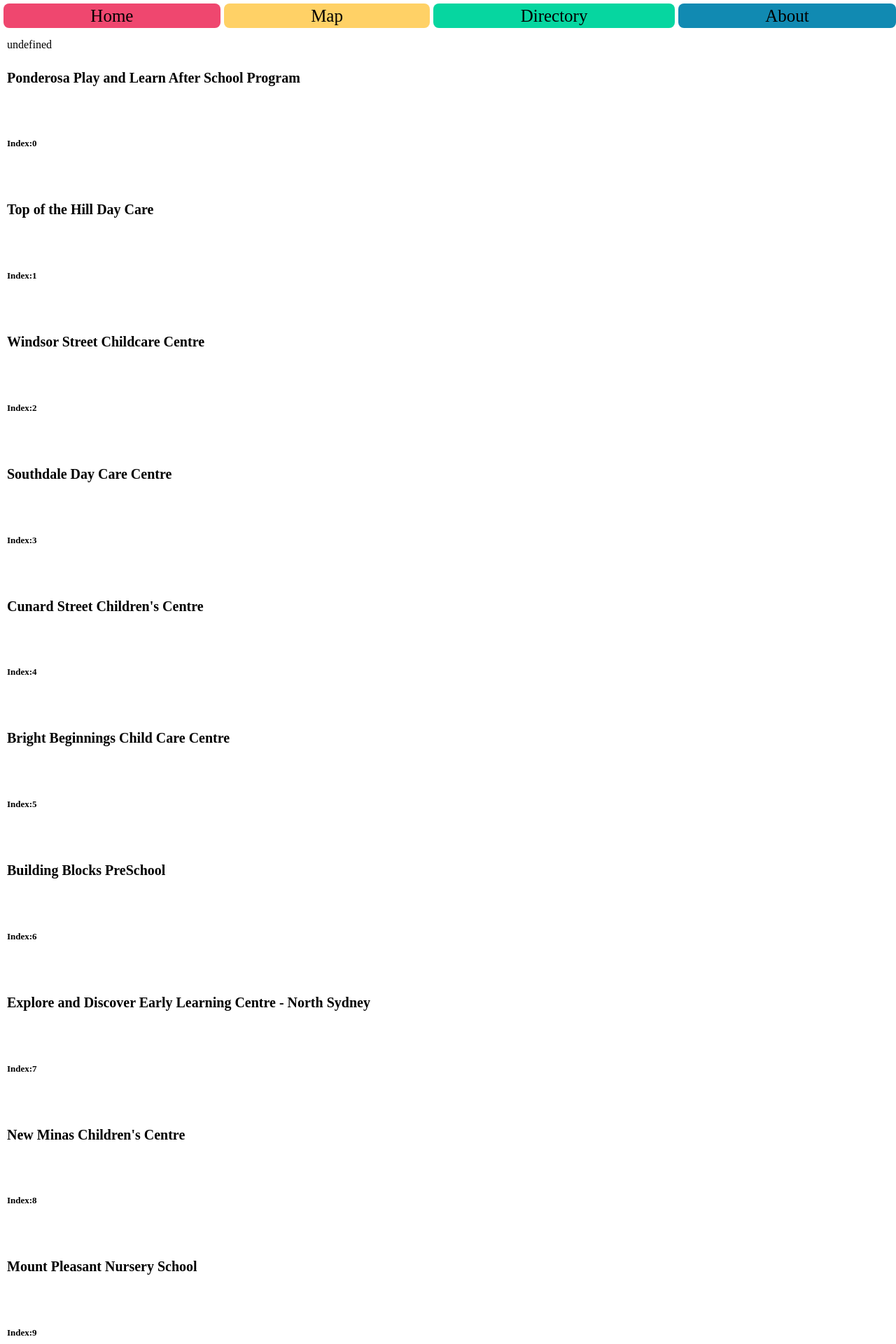
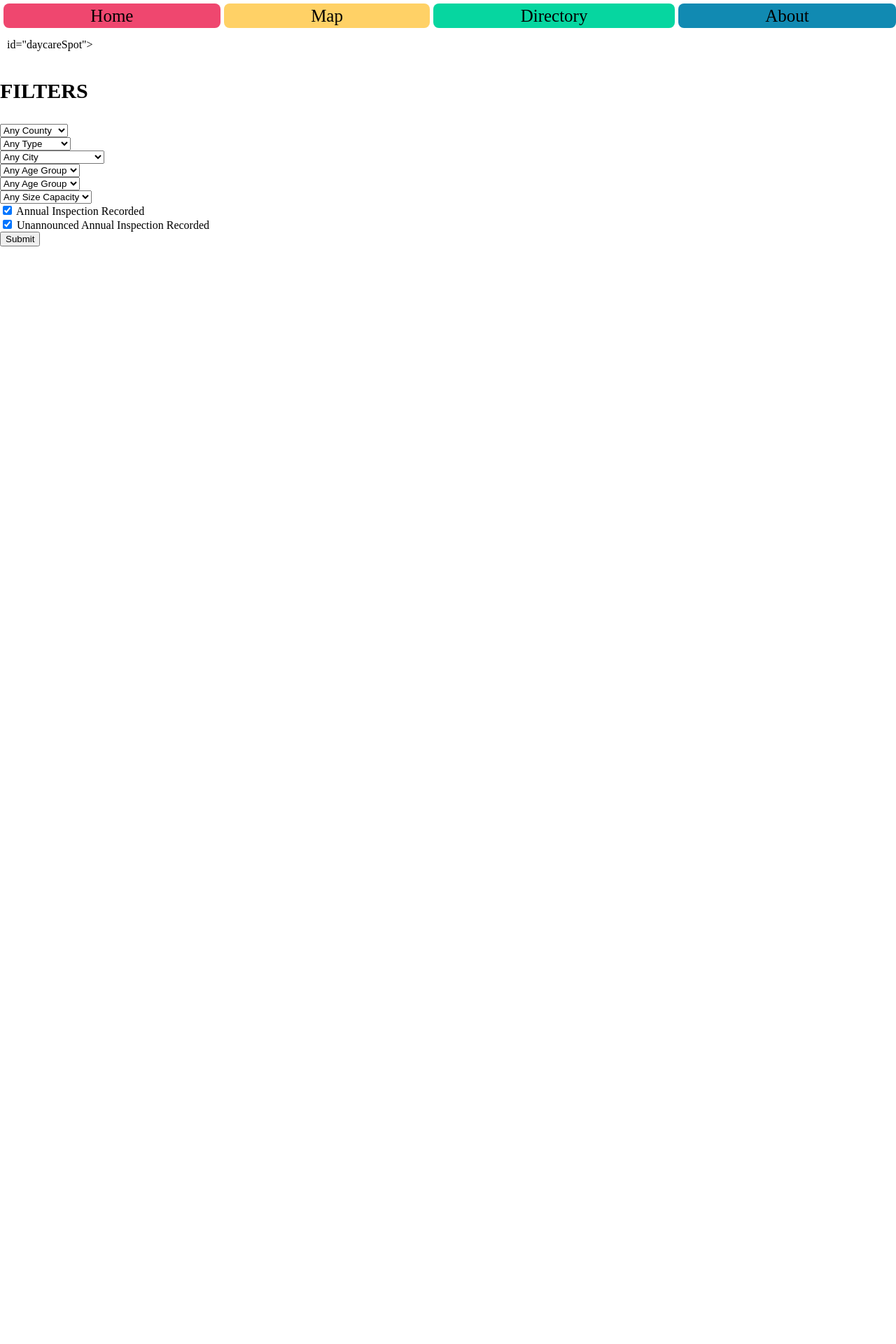
Before and after one commit to BLX151/data-daycare, a Flask app: page /directory in a window 1280 px wide. Shown: the top 1920 px of the page at 70% size. After the commit the page ends 352 px from the top, so only its background shows below. Run offline with Flask 2, Linux system fonts and the light colour scheme.

Commit message:
Practically nothing

```diff
--- a/dd/static/home.css
+++ b/dd/static/home.css
@@ -2,7 +2,7 @@
 
 .main {flex-grow:1; display:flex; align-items:center; justify-content:center;}
 
-.title {}
+/*.title {}*/
 .title-text {margin-top: 15px;}
 
 .search {flex-grow:1;}
--- a/dd/templates/directory.html
+++ b/dd/templates/directory.html
@@ -16,7 +16,7 @@
             document.onload(showAllDaycares());
             </script>
             <!--This is where the daycares are displayed-->
-            <div id="daycareSpot"></div>
+            <div> id="daycareSpot"></div>
 
             <!-- might need this code for later-->
             <!--{% for daycare in database %}
```
